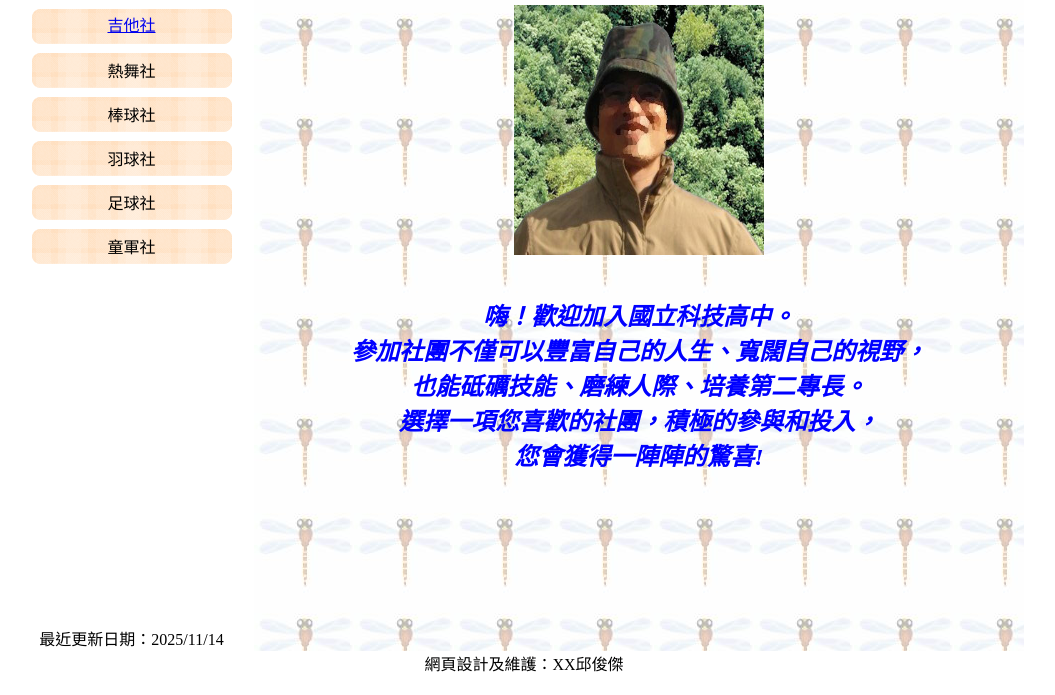
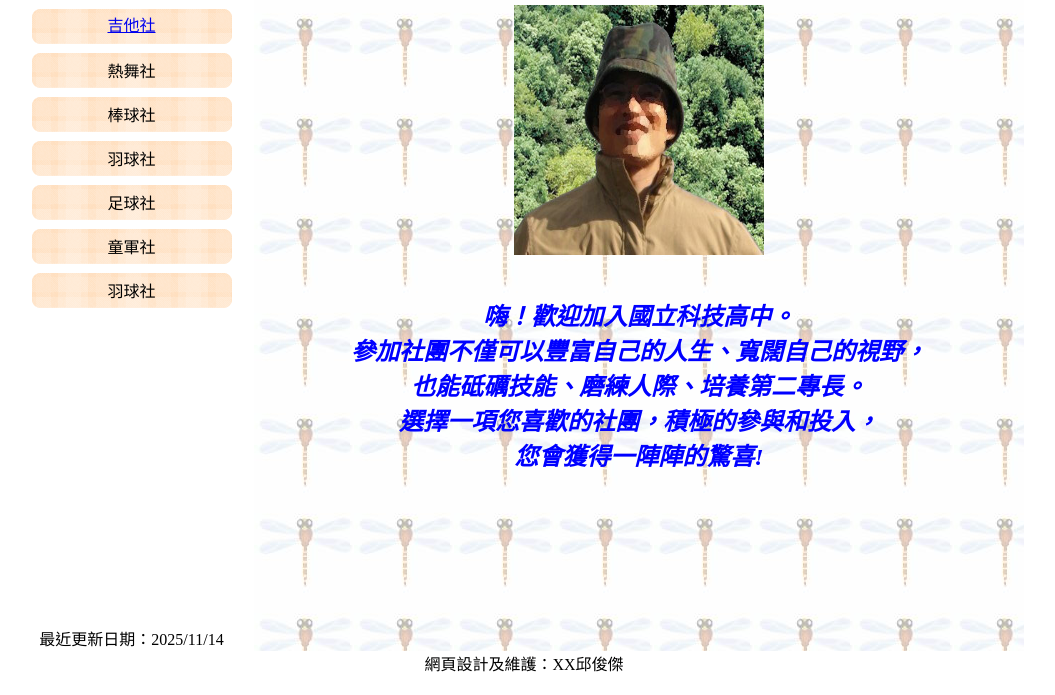
Before and after one commit to jjie112/git-test, a plain HTML site: page index.html in a window 1280 px wide. Shown: the part 105-800 px from the top of the page, without its empty margins (116-1171 px from the left). Drawn offline with Linux system fonts and the light colour scheme.

Commit message:
新增羽球社

```diff
--- a/index.html
+++ b/index.html
@@ -151,6 +151,9 @@
                     <tr>
                         <td>童軍社</td>
                     </tr>
+                    <tr>
+                        <td>羽球社</td>
+                    </tr>
                 </table>
             </div>
             <div id="update">最近更新日期：2025/11/14</div>
```
